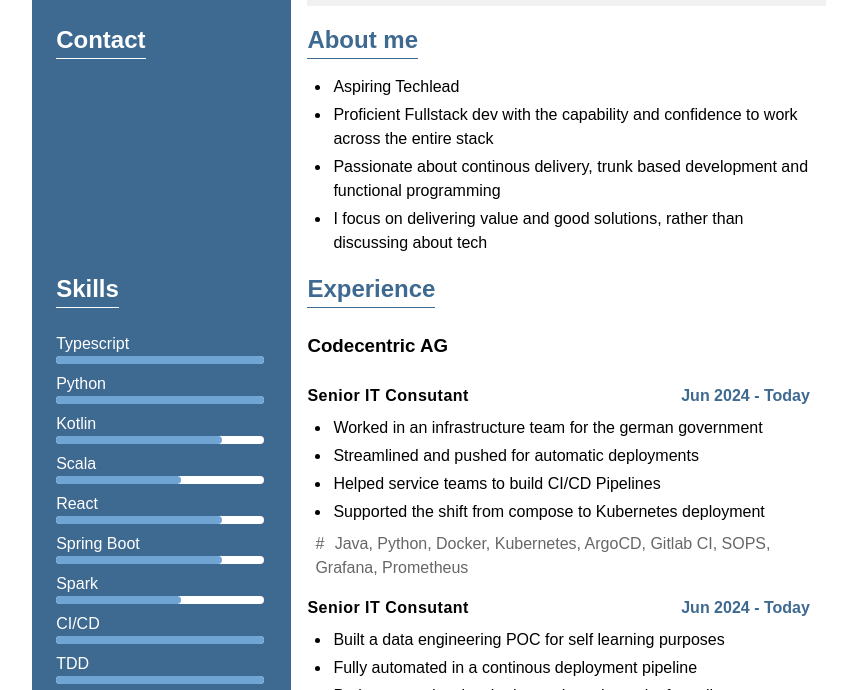
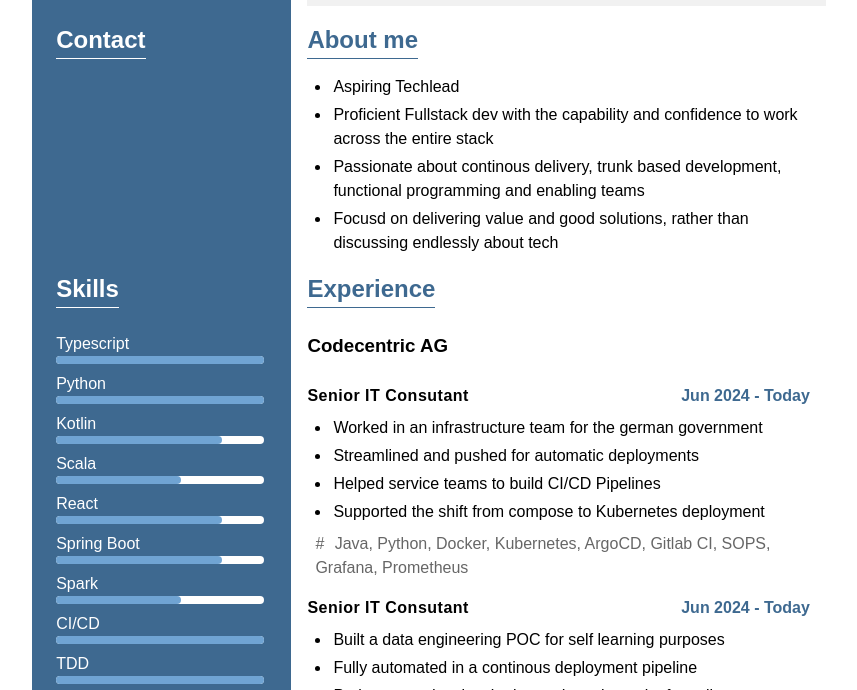
Before and after one commit to RykoL/CV, a Jekyll site: the page built from index.html, in a window 1280 px wide and 900 px high, cut to the strip 210-900 px from the top of the window. Shown: the whole strip, without its empty margins (211-1068 px from the left). Built offline with Jekyll 4.4.1, drawn with Linux system fonts in a browser that asks for light colours.

Commit message:
Changed a coule keyphrases about me

```diff
--- a/_includes/aboutme.html
+++ b/_includes/aboutme.html
@@ -4,7 +4,7 @@
   <ul class="list" id="about-me-list">
     <li>Aspiring Techlead</li>
     <li>Proficient Fullstack dev with the capability and confidence to work across the entire stack</li>
-    <li>Passionate about continous delivery, trunk based development and functional programming</li>
-    <li>I focus on delivering value and good solutions, rather than discussing about tech</li>
+    <li>Passionate about continous delivery, trunk based development, functional programming and enabling teams</li>
+    <li>Focusd on delivering value and good solutions, rather than discussing endlessly about tech</li>
   </ul>
 </section>
```
